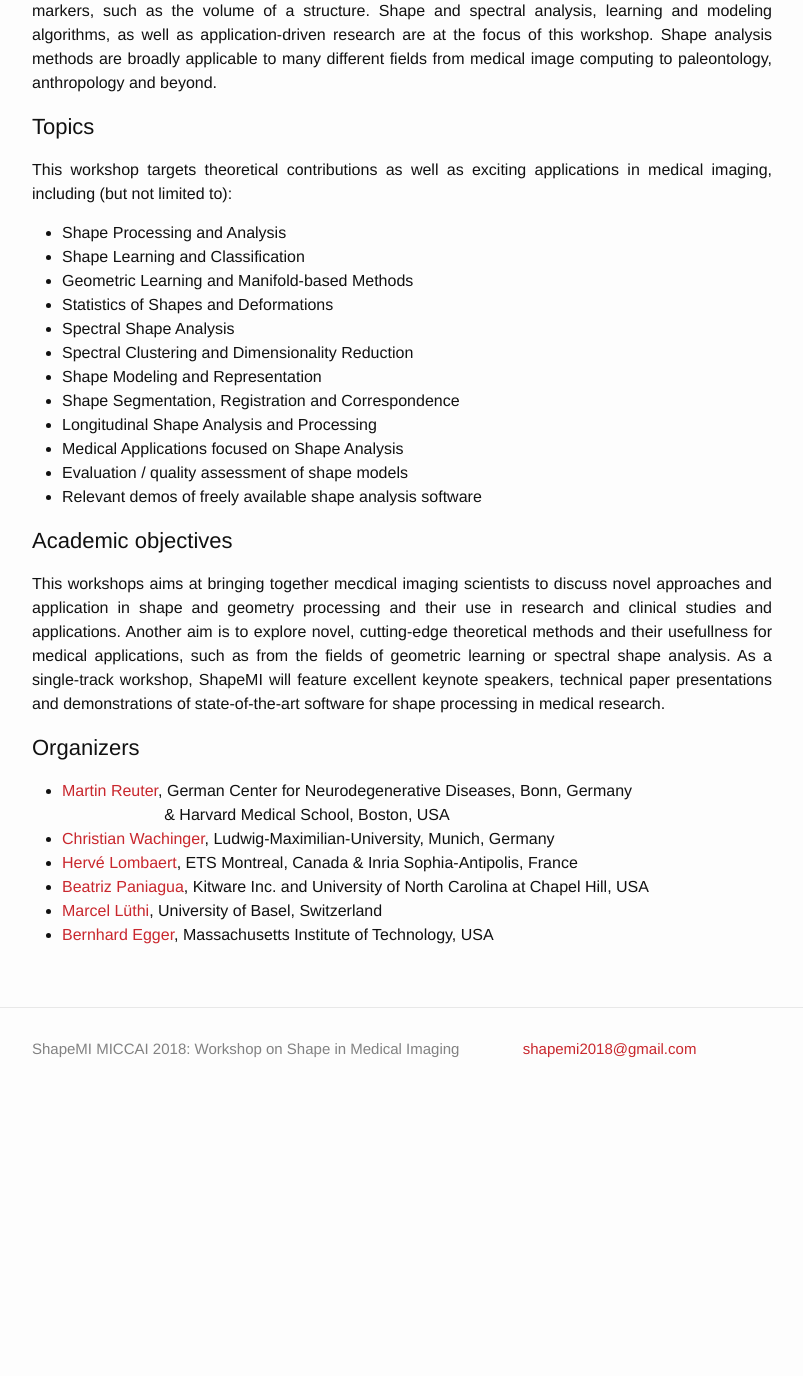
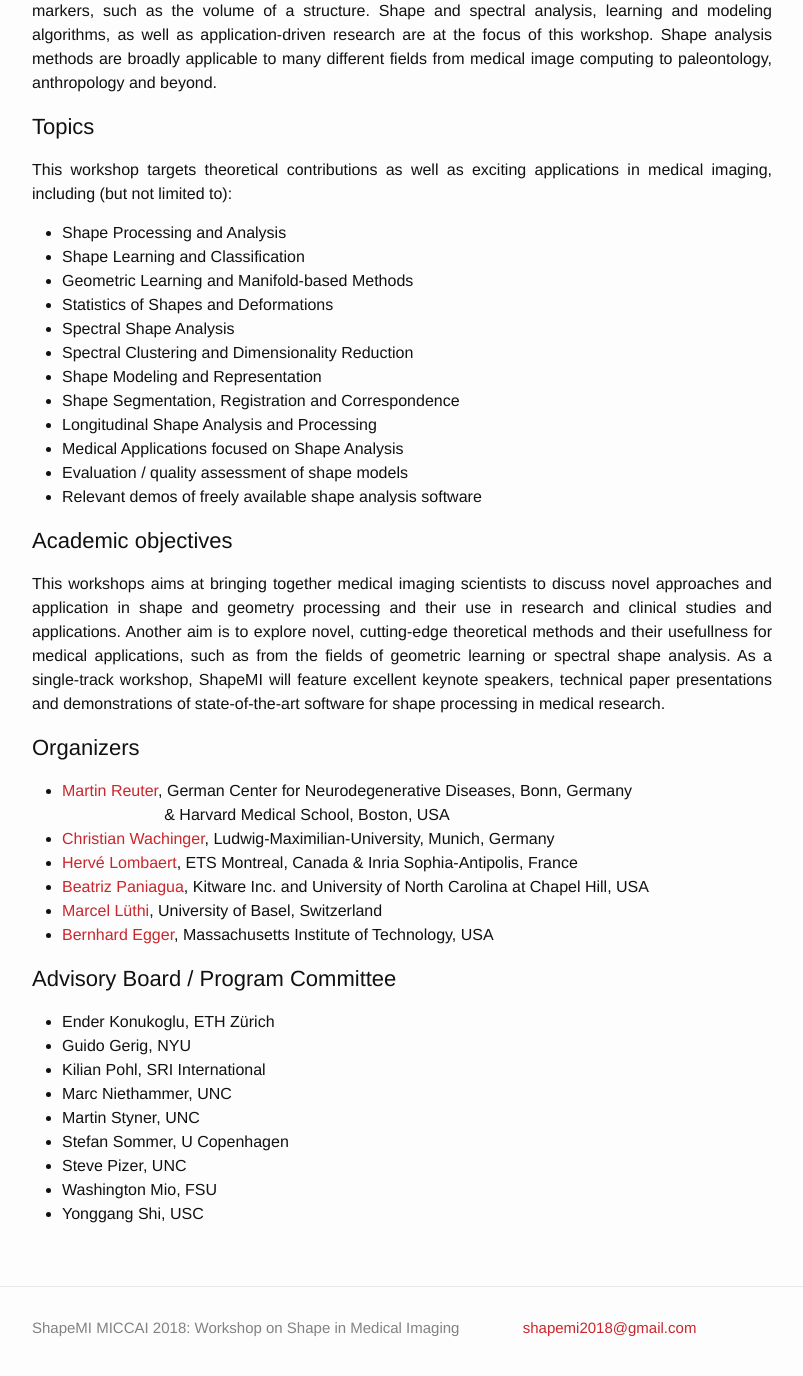
Before and after one commit to shapemi/shapemi2020, a Jekyll site: the page built from index.md, in a window 1280 px wide and 1400 px high, scrolled down 395 px. Shown: the top 1376 px of the window, without its empty margins (238-1041 px from the left). Built offline with Jekyll 4.4.1, drawn with Linux system fonts in a browser that asks for light colours; our own code applies the rules of GitHub Pages for plain Markdown files; before the commit the page ends 1516 px from its top, so only the background shows below that.

Commit message:
fix typo and add first members of advisory board

```diff
--- a/index.md
+++ b/index.md
@@ -19,7 +19,7 @@
 - Relevant demos of freely available shape analysis software
 
 # Academic objectives
-<p align="justify"> This workshops aims at bringing together mecdical imaging scientists to discuss novel approaches and application in shape and geometry processing and their use in research and clinical studies and applications. Another aim is to explore novel, cutting-edge theoretical methods and their usefullness for medical applications, such as from the fields of geometric learning or spectral shape analysis. As a single-track workshop, ShapeMI will feature excellent keynote speakers, technical paper presentations and demonstrations of state-of-the-art software for shape processing in medical research. </p>
+<p align="justify"> This workshops aims at bringing together medical imaging scientists to discuss novel approaches and application in shape and geometry processing and their use in research and clinical studies and applications. Another aim is to explore novel, cutting-edge theoretical methods and their usefullness for medical applications, such as from the fields of geometric learning or spectral shape analysis. As a single-track workshop, ShapeMI will feature excellent keynote speakers, technical paper presentations and demonstrations of state-of-the-art software for shape processing in medical research. </p>
 
 # Organizers
 - [Martin Reuter](http://reuter.mit.edu), German Center for Neurodegenerative Diseases, Bonn, Germany <br/>
@@ -30,3 +30,14 @@
 - [Beatriz Paniagua](https://www.kitware.com/beatriz-paniagua/), Kitware Inc. and University of North Carolina at Chapel Hill, USA
 - [Marcel Lüthi](http://gravis.dmi.unibas.ch/people/LuethiM.html), University of Basel, Switzerland
 - [Bernhard Egger](https://www.csail.mit.edu/person/bernhard-egger), Massachusetts Institute of Technology, USA
+
+# Advisory Board / Program Committee
+- Ender Konukoglu, ETH Zürich
+- Guido Gerig, NYU
+- Kilian Pohl, SRI International
+- Marc Niethammer, UNC
+- Martin Styner, UNC
+- Stefan Sommer, U Copenhagen
+- Steve Pizer, UNC
+- Washington Mio, FSU
+- Yonggang Shi, USC
```
